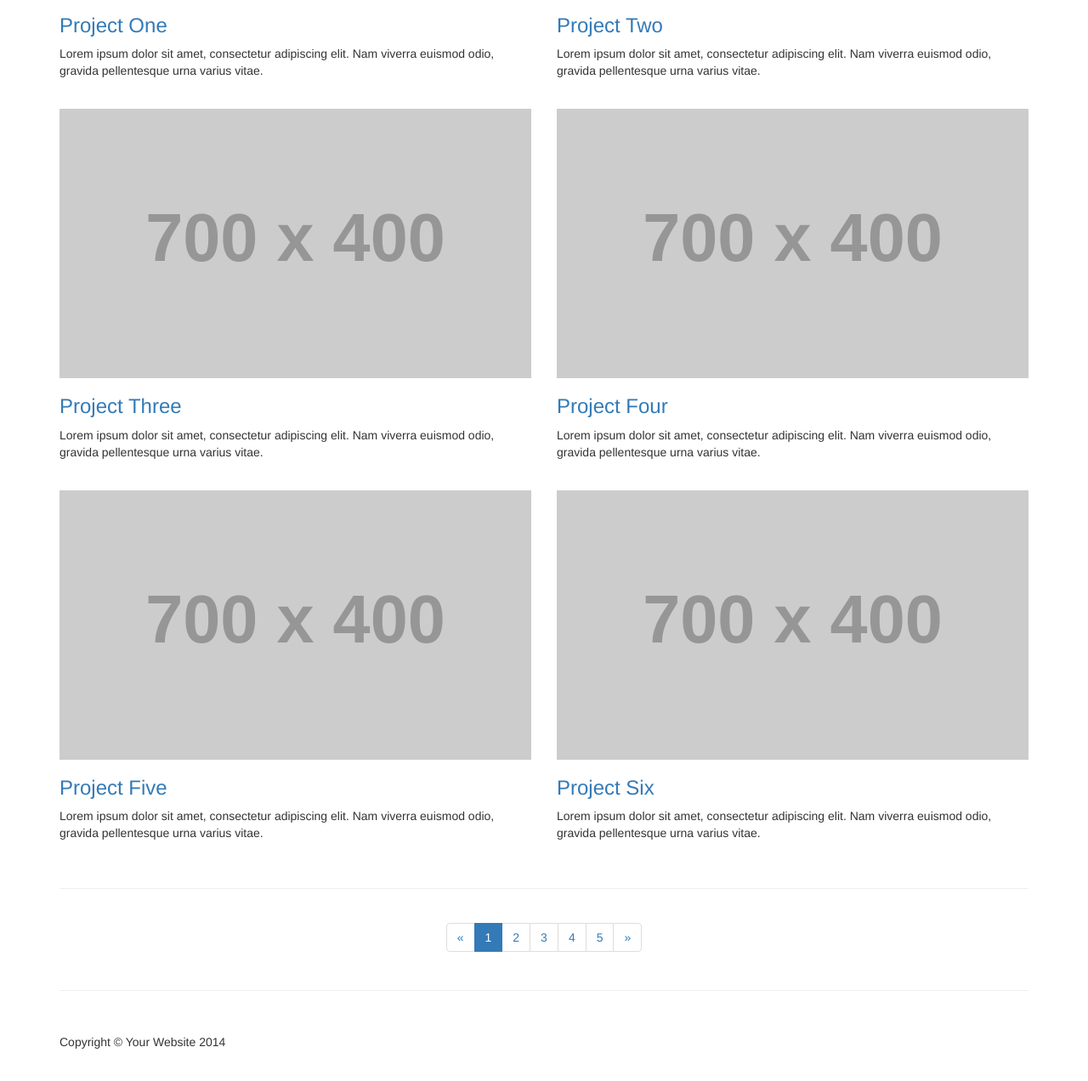
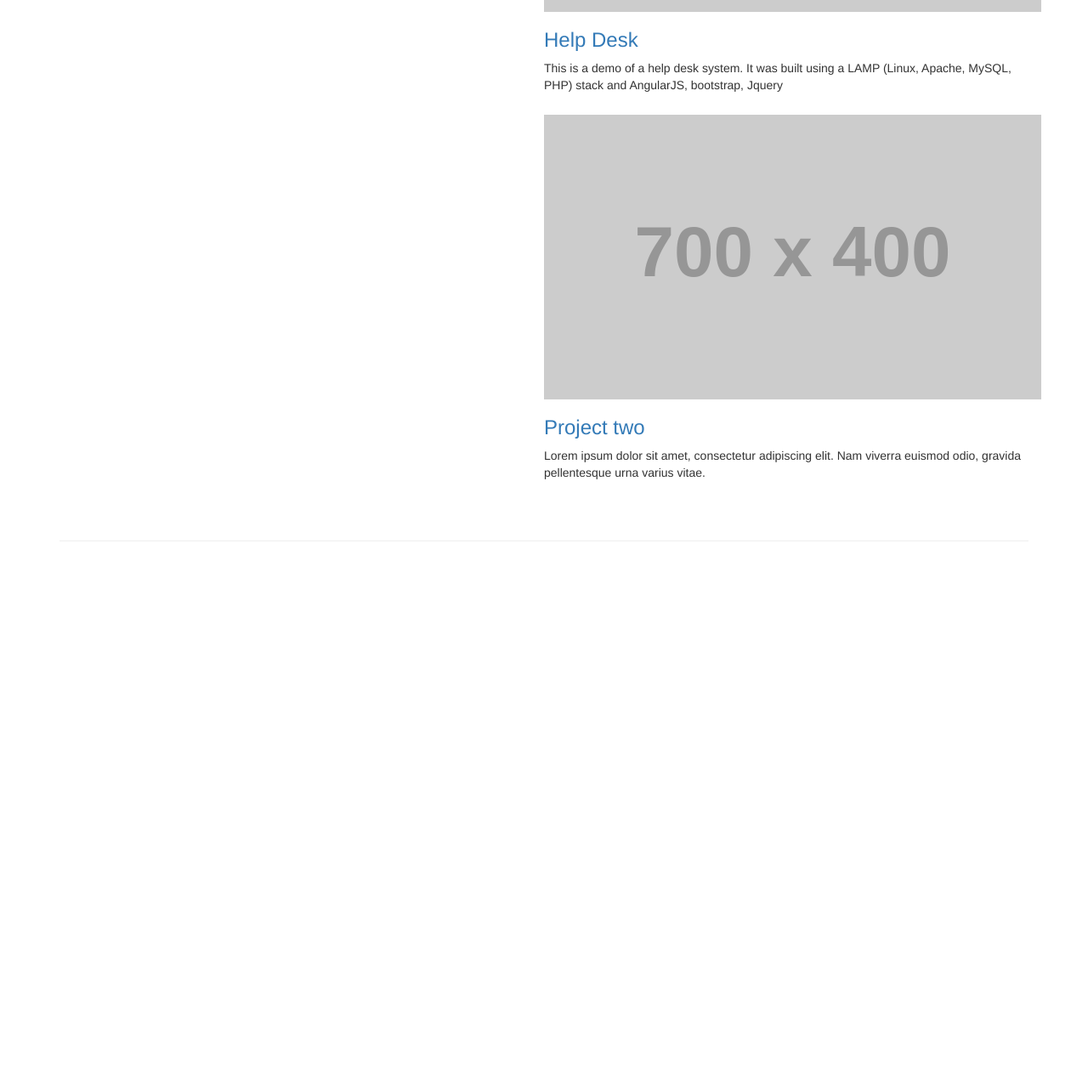
Before and after one commit to FranciscoZamudio/portfolio, a plain HTML site: page index.html in a window 1280 px wide. Shown: the part 500-1772 px from the top of the page at 85% size. After the commit the page ends 1157 px from the top, so only its background shows below. Drawn offline with Linux system fonts and the light colour scheme; placeholder pictures from the web are drawn by us.

Commit message:
basic structure

```diff
--- a/index.html
+++ b/index.html
@@ -17,13 +17,6 @@
     <!-- Custom CSS -->
     <link href="css/2-col-portfolio.css" rel="stylesheet">
 
-    <!-- HTML5 Shim and Respond.js IE8 support of HTML5 elements and media queries -->
-    <!-- WARNING: Respond.js doesn't work if you view the page via file:// -->
-    <!--[if lt IE 9]>
-        <script src="https://oss.maxcdn.com/libs/html5shiv/3.7.0/html5shiv.js"></script>
-        <script src="https://oss.maxcdn.com/libs/respond.js/1.4.2/respond.min.js"></script>
-    <![endif]-->
-
 </head>
 
 <body>
@@ -39,19 +32,19 @@
                     <span class="icon-bar"></span>
                     <span class="icon-bar"></span>
                 </button>
-                <a class="navbar-brand" href="#">Start Bootstrap</a>
+                <a class="navbar-brand" href="#">Porfolio</a>
             </div>
             <!-- Collect the nav links, forms, and other content for toggling -->
             <div class="collapse navbar-collapse" id="bs-example-navbar-collapse-1">
                 <ul class="nav navbar-nav">
                     <li>
-                        <a href="#">About</a>
+                        <a href="#"></a>
                     </li>
                     <li>
-                        <a href="#">Services</a>
+                        <a href="#"></a>
                     </li>
                     <li>
-                        <a href="#">Contact</a>
+                        <a href="#"></a>
                     </li>
                 </ul>
             </div>
@@ -60,138 +53,69 @@
         <!-- /.container -->
     </nav>
 
+
+
+
+
     <!-- Page Content -->
     <div class="container">
 
         <!-- Page Header -->
         <div class="row">
             <div class="col-lg-12">
-                <h1 class="page-header">Page Heading
-                    <small>Secondary Text</small>
+                <h1 class="page-header">My Portfolio
+                    <small>Francisco Zamudio</small>
                 </h1>
             </div>
         </div>
         <!-- /.row -->
 
+
+        <div class="row">
+          <div class="col-md-6 portfolio-item">
+            <div >
+                <div >
+                    <p>this is the left side</p>
+                </div>
+            </div>
+          </div>
+          <div class="col-md-6 portfolio-item">
             <!-- Projects Row -->
             <div class="row">
-            <div class="col-md-6 portfolio-item">
+                <div class="portfolio-item">
                     <a href="#">
                         <img class="img-responsive" src="http://placehold.it/700x400" alt="">
                     </a>
                     <h3>
-                    <a href="#">Project One</a>
+                        <a href="#">Help Desk</a>
                     </h3>
-                <p>Lorem ipsum dolor sit amet, consectetur adipiscing elit. Nam viverra euismod odio, gravida pellentesque urna varius vitae.</p>
+                    <p>This is a demo of a help desk system. It was built using a LAMP (Linux, Apache, MySQL, PHP) stack and AngularJS, bootstrap, Jquery</p>
                 </div>
-            <div class="col-md-6 portfolio-item">
+            </div>
+            <!-- /.row -->
+            <!-- Projects Row -->
+            <div class="row">
+                <div class="portfolio-item">
                     <a href="#">
                         <img class="img-responsive" src="http://placehold.it/700x400" alt="">
                     </a>
                     <h3>
-                    <a href="#">Project Two</a>
+                        <a href="#">Project two</a>
                     </h3>
                     <p>Lorem ipsum dolor sit amet, consectetur adipiscing elit. Nam viverra euismod odio, gravida pellentesque urna varius vitae.</p>
                 </div>
             </div>
             <!-- /.row -->
-
-        <!-- Projects Row -->
-        <div class="row">
-            <div class="col-md-6 portfolio-item">
-                <a href="#">
-                    <img class="img-responsive" src="http://placehold.it/700x400" alt="">
-                </a>
-                <h3>
-                    <a href="#">Project Three</a>
-                </h3>
-                <p>Lorem ipsum dolor sit amet, consectetur adipiscing elit. Nam viverra euismod odio, gravida pellentesque urna varius vitae.</p>
-            </div>
-            <div class="col-md-6 portfolio-item">
-                <a href="#">
-                    <img class="img-responsive" src="http://placehold.it/700x400" alt="">
-                </a>
-                <h3>
-                    <a href="#">Project Four</a>
-                </h3>
-                <p>Lorem ipsum dolor sit amet, consectetur adipiscing elit. Nam viverra euismod odio, gravida pellentesque urna varius vitae.</p>
           </div>
         </div>
-        <!-- /.row -->
-
-        <!-- Projects Row -->
-        <div class="row">
-            <div class="col-md-6 portfolio-item">
-                <a href="#">
-                    <img class="img-responsive" src="http://placehold.it/700x400" alt="">
-                </a>
-                <h3>
-                    <a href="#">Project Five</a>
-                </h3>
-                <p>Lorem ipsum dolor sit amet, consectetur adipiscing elit. Nam viverra euismod odio, gravida pellentesque urna varius vitae.</p>
-            </div>
-            <div class="col-md-6 portfolio-item">
-                <a href="#">
-                    <img class="img-responsive" src="http://placehold.it/700x400" alt="">
-                </a>
-                <h3>
-                    <a href="#">Project Six</a>
-                </h3>
-                <p>Lorem ipsum dolor sit amet, consectetur adipiscing elit. Nam viverra euismod odio, gravida pellentesque urna varius vitae.</p>
-            </div>
-        </div>
-        <!-- /.row -->
 
         <hr>
-
-        <!-- Pagination -->
-        <div class="row text-center">
-            <div class="col-lg-12">
-                <ul class="pagination">
-                    <li>
-                        <a href="#">&laquo;</a>
-                    </li>
-                    <li class="active">
-                        <a href="#">1</a>
-                    </li>
-                    <li>
-                        <a href="#">2</a>
-                    </li>
-                    <li>
-                        <a href="#">3</a>
-                    </li>
-                    <li>
-                        <a href="#">4</a>
-                    </li>
-                    <li>
-                        <a href="#">5</a>
-                    </li>
-                    <li>
-                        <a href="#">&raquo;</a>
-                    </li>
-                </ul>
-            </div>
-        </div>
-        <!-- /.row -->
-
-        <hr>
-
-        <!-- Footer -->
-        <footer>
-            <div class="row">
-                <div class="col-lg-12">
-                    <p>Copyright &copy; Your Website 2014</p>
-                </div>
-            </div>
-            <!-- /.row -->
-        </footer>
 
     </div>
     <!-- /.container -->
 
     <!-- jQuery -->
     <script src="js/jquery.js"></script>
-
     <!-- Bootstrap Core JavaScript -->
     <script src="js/bootstrap.min.js"></script>
 
```
Lines whose indentation alone changed are shown as unchanged.
